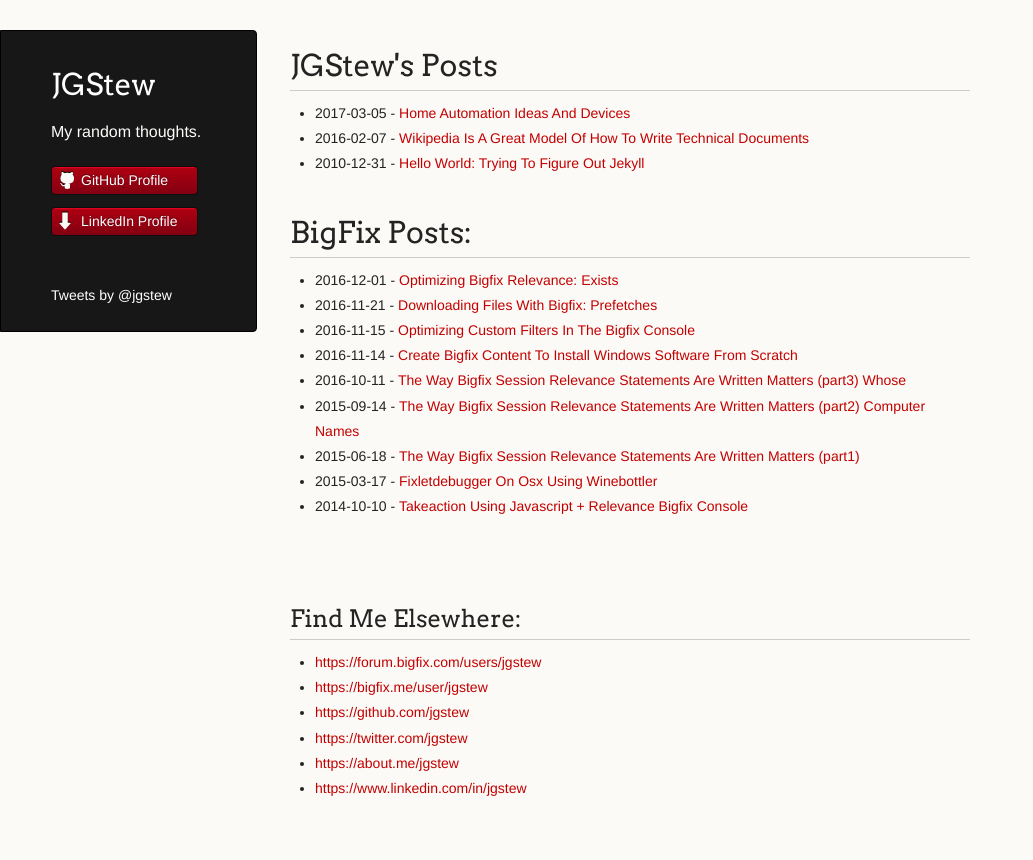
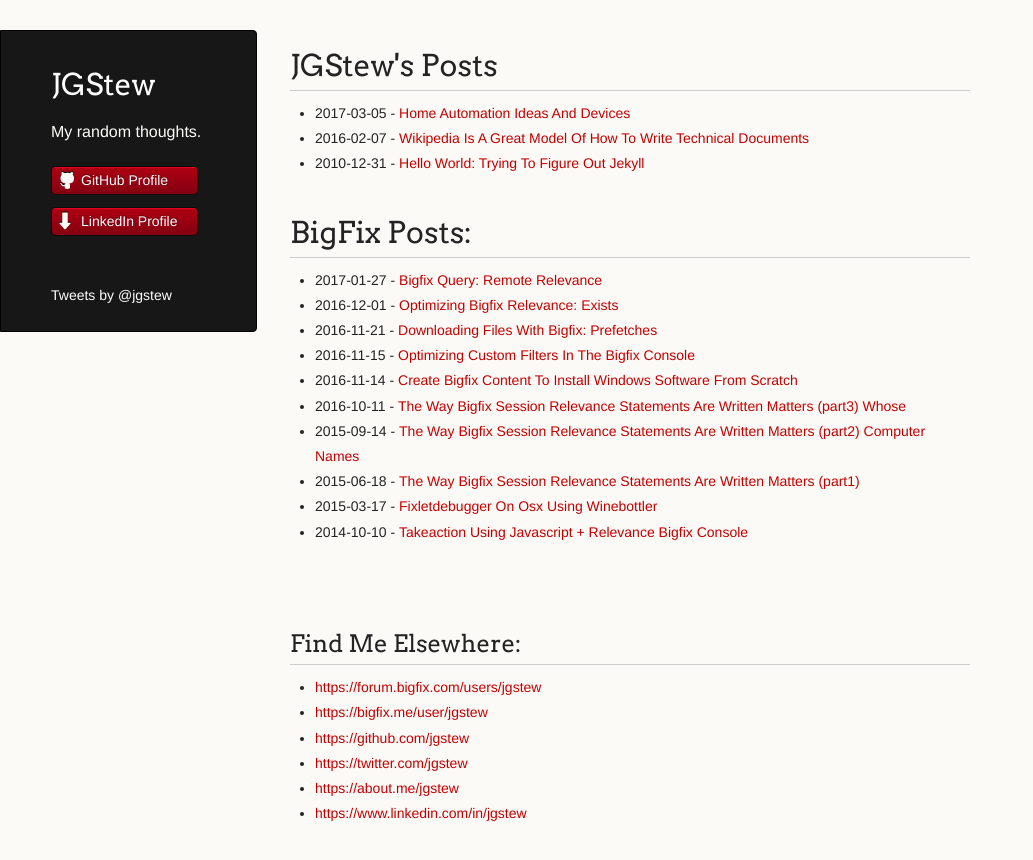
Before and after one commit to jgstew/jgstew.github.io, a Jekyll site: the page built from index.html, in a window 1280 px wide. Shown: the top 860 px of the page, without its empty margins (0-1033 px from the left). Built offline with Jekyll 4.4.1, drawn with Linux system fonts in a browser that asks for light colours; comment, search, counter and statistics services are not loaded.

Commit message:
Update 2017-01-27-BigFix-Query:-Remote-Relevance.md

```diff
--- a/_posts/2017-01-27-BigFix-Query:-Remote-Relevance.md
+++ b/_posts/2017-01-27-BigFix-Query:-Remote-Relevance.md
@@ -1,8 +1,4 @@
----
-published: false
----
-
-# Work In Progress
+# BigFix Query Info
 
 BigFix query allows you to do dynamic remote relevance queries.
 
```
